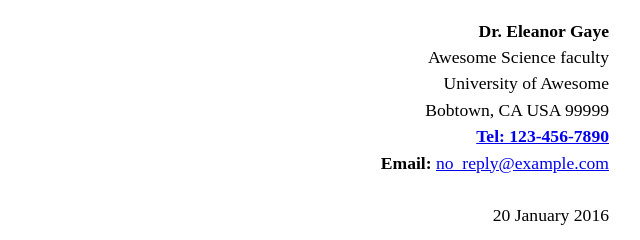
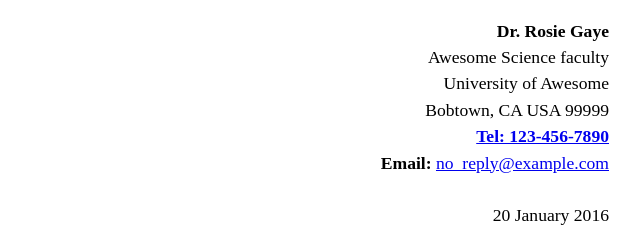
Before and after one commit to judithscanlon/weborbit, a plain HTML site: page index.html in a window 1280 px wide. Shown: the top 240 px of the page, 431-1071 px from the left. Drawn offline with Linux system fonts and the light colour scheme.

Commit message:
edited name

```diff
--- a/index.html
+++ b/index.html
@@ -12,7 +12,7 @@
   <body>
 
     <p class="sender-column">
-      <strong>Dr. Eleanor Gaye</strong><br>
+      <strong>Dr. Rosie Gaye</strong><br>
       Awesome Science faculty<br>
       University of Awesome<br>
       Bobtown, CA USA 99999
```
